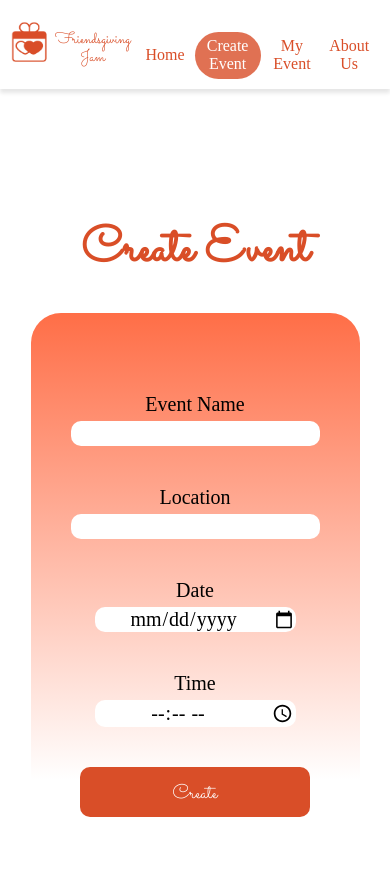
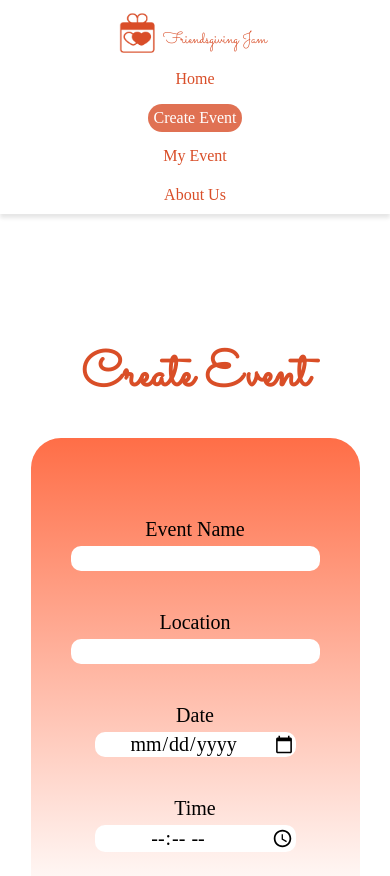
Before and after one commit to Sharrine8/code-jam_react, a React (Vite) app: page /#/events in a window 390 px wide. Shown: the top 876 px of the page. Built offline with nearby package versions, Linux system fonts and the light colour scheme.

Commit message:
fix: events/menu css responsiveness

```diff
--- a/src/blocks/Header.css
+++ b/src/blocks/Header.css
@@ -5,3 +5,10 @@
   justify-content: center;
   padding: 5px 5px;
 }
+
+@media (max-width: 560px) {
+  .header {
+    flex-direction: column;
+    align-items: center;
+  }
+}
--- a/src/blocks/MenuSection.css
+++ b/src/blocks/MenuSection.css
@@ -30,6 +30,7 @@
 .menu-section__inputs {
   display: flex;
   justify-content: space-between;
+  gap: 10px;
 }
 .menu-section__input {
   height: 50px;
@@ -49,13 +50,14 @@
 
 .menu-section__button_action_add {
   font-family: "Sacramento", Arial, sans-serif;
-  padding: 5px 20px 0;
+  padding: 0 20px 0;
   color: #fff;
   background-color: #d94e28;
   border-radius: 10px;
   border: none;
   border-radius: 10px;
   font-size: 20px;
+  height: 50px;
   cursor: pointer;
   transition: transform 0.2s ease-in-out, box-shadow 0.2s ease-in-out;
 }
@@ -175,3 +177,30 @@
   transform: scale(1.06);
   box-shadow: rgb(143, 132, 132, 0.5) 5px 5px 5px;
 }
+
+@media (max-width: 560px) {
+  .menu-section__inputs {
+    flex-direction: column;
+    gap: 10px;
+  }
+
+  .menu-section__title {
+    margin: 20px auto;
+  }
+
+  .menu-section__button_action_clear {
+    width: 100%;
+  }
+
+  .menu-section__item-container {
+    flex-direction: column;
+  }
+
+  .menu-section__item-info {
+    flex-direction: inherit;
+  }
+
+  .menu-section__item-btns {
+    margin: auto;
+  }
+}
--- a/src/blocks/MyEvent.css
+++ b/src/blocks/MyEvent.css
@@ -1,5 +1,7 @@
 .my-event {
   padding-top: 100px;
+  display: flex;
+  flex-direction: column;
 }
 
 .my-event__title {
@@ -16,3 +18,10 @@
   padding: 5px;
   margin: 0;
 }
+
+@media (max-width: 530px) {
+  .my-event {
+    display: flex;
+    flex-direction: column;
+  }
+}
--- a/src/blocks/NavBar.css
+++ b/src/blocks/NavBar.css
@@ -29,9 +29,10 @@
   cursor: pointer;
 }
 
-@media (max-width: 530px) {
+@media (max-width: 560px) {
   .nav {
-    gap: 5px;
-    padding-right: 10px;
+    gap: 10px;
+    padding: 0;
+    flex-direction: column;
   }
 }
```
